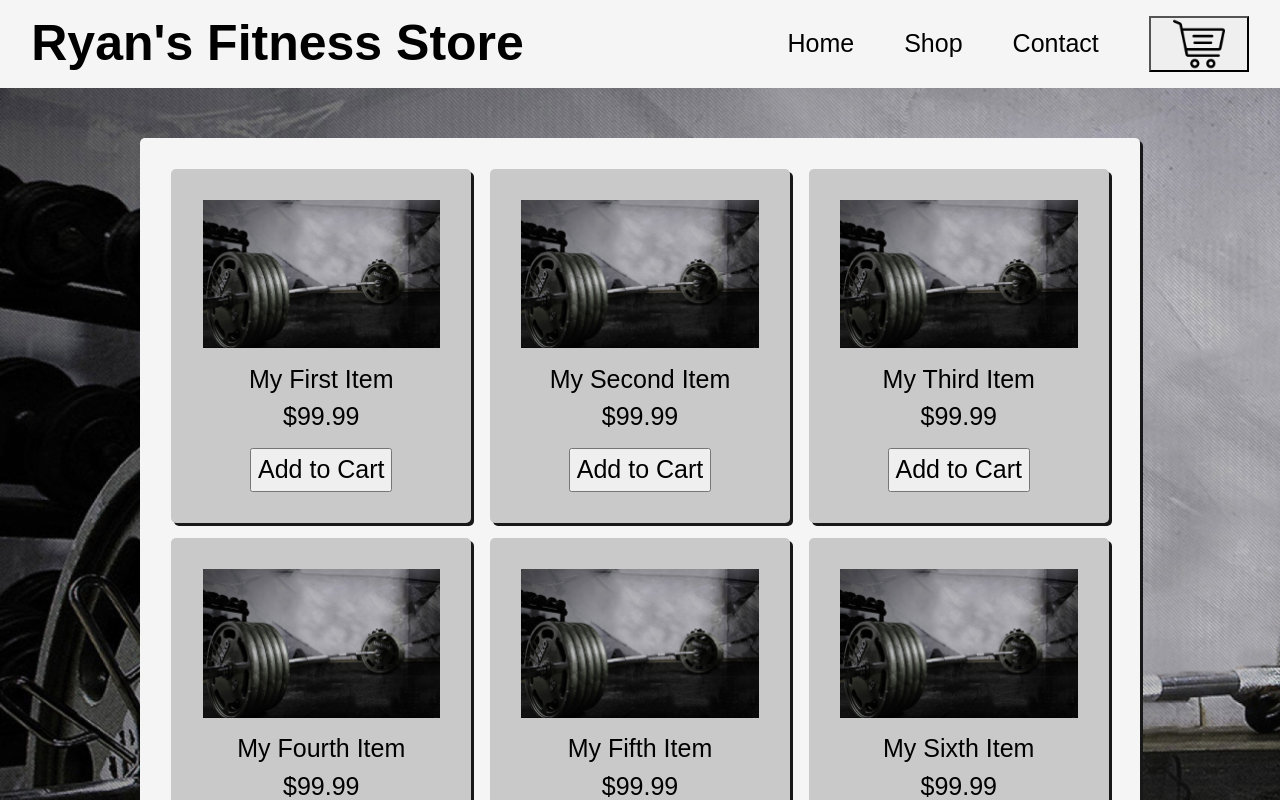
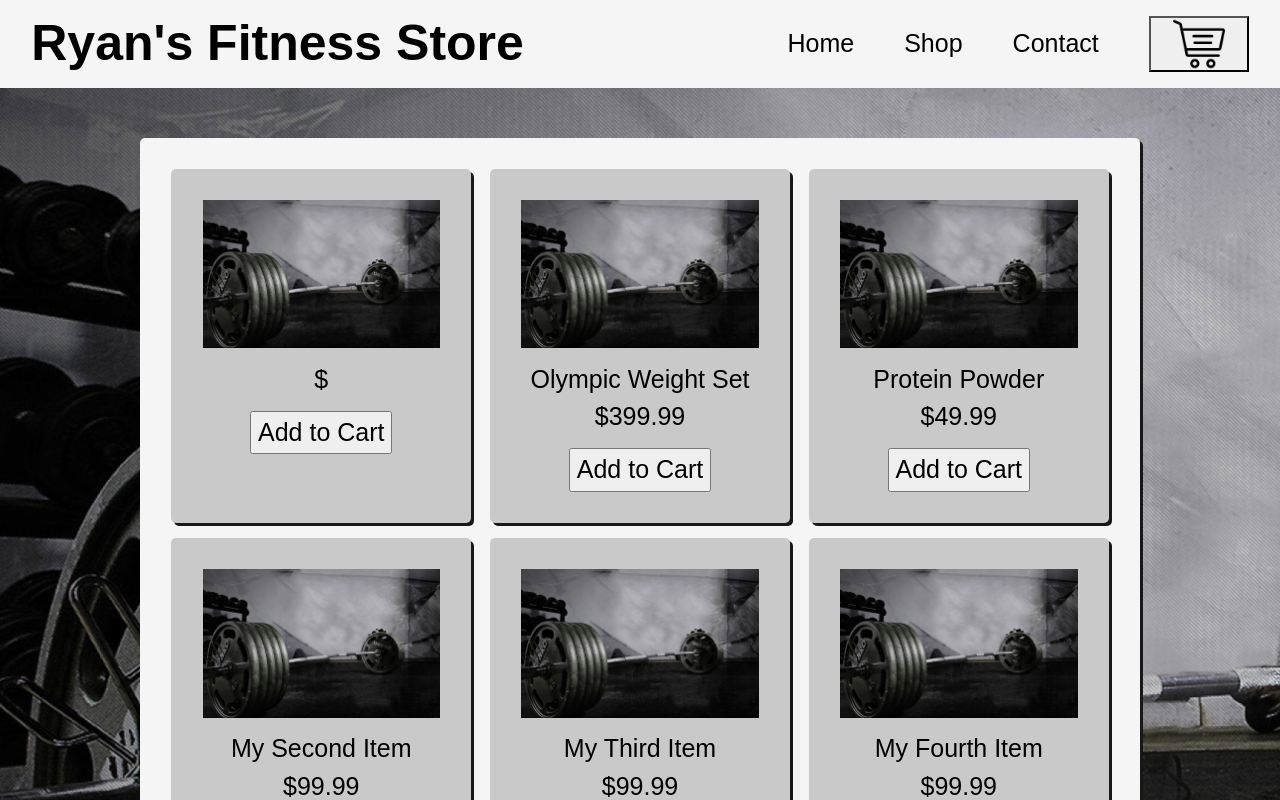
Before and after one commit to rygho90/shopping-cart, a React (Create React App) app: page /shop in a window 1280 px wide. Shown: the top 800 px of the page. Built offline with nearby package versions, Linux system fonts and the light colour scheme.

Commit message:
Add ShopItem component and start to generate items from list

```diff
--- a/src/components/App.js
+++ b/src/components/App.js
@@ -7,9 +7,16 @@ import Header from "./Header";
 import Footer from "./Footer";
 import "../css/app.css";
 
+export const itemContext = React.createContext();
+
 export default function App() {
+  const itemContextValue = {
+    itemList,
+  };
+
   return (
     <BrowserRouter>
+      <itemContext.Provider value={itemContextValue}>
         <div className="wrapper">
           <Header />
           <Routes>
@@ -19,6 +26,20 @@ export default function App() {
           </Routes>
           <Footer />
         </div>
+      </itemContext.Provider>
     </BrowserRouter>
   );
 }
+
+const itemList = [
+  {
+    id: 1,
+    name: "Olympic Weight Set",
+    price: 399.99,
+  },
+  {
+    id: 2,
+    name: "Protein Powder",
+    price: 49.99,
+  },
+];
--- a/src/components/Shop.js
+++ b/src/components/Shop.js
@@ -1,50 +1,52 @@
-import React from "react";
-import gympic from '../images/gymbg.jpg'
-
+import React, { useContext } from "react";
+import ShopItem from "./ShopItem";
+import gympic from "../images/gymbg.jpg";
+import { itemContext } from "./App";
 
 export default function Shop() {
+  const { itemList } = useContext(itemContext);
+
   return (
     <main>
       <div className="main-div shop-container">
+        <ShopItem />
+        {itemList.map((item) => {
+          return <ShopItem key={item.id} {...item} />
+        })}
+
         <div className="item-div">
           <img src={gympic} alt="placeholder"></img>
-          <div className="item-description">My First Item</div>
+          <div className="item-name">My Second Item</div>
           <div className="item-price">$99.99</div>
           <button>Add to Cart</button>
         </div>
         <div className="item-div">
           <img src={gympic} alt="placeholder"></img>
-          <div className="item-description">My Second Item</div>
+          <div className="item-name">My Third Item</div>
           <div className="item-price">$99.99</div>
           <button>Add to Cart</button>
         </div>
         <div className="item-div">
           <img src={gympic} alt="placeholder"></img>
-          <div className="item-description">My Third Item</div>
+          <div className="item-name">My Fourth Item</div>
           <div className="item-price">$99.99</div>
           <button>Add to Cart</button>
         </div>
         <div className="item-div">
           <img src={gympic} alt="placeholder"></img>
-          <div className="item-description">My Fourth Item</div>
+          <div className="item-name">My Fifth Item</div>
           <div className="item-price">$99.99</div>
           <button>Add to Cart</button>
         </div>
         <div className="item-div">
           <img src={gympic} alt="placeholder"></img>
-          <div className="item-description">My Fifth Item</div>
+          <div className="item-name">My Sixth Item</div>
           <div className="item-price">$99.99</div>
           <button>Add to Cart</button>
         </div>
         <div className="item-div">
           <img src={gympic} alt="placeholder"></img>
-          <div className="item-description">My Sixth Item</div>
-          <div className="item-price">$99.99</div>
-          <button>Add to Cart</button>
-        </div>
-        <div className="item-div">
-          <img src={gympic} alt="placeholder"></img>
-          <div className="item-description">My Seventh Item</div>
+          <div className="item-name">My Seventh Item</div>
           <div className="item-price">$99.99</div>
           <button>Add to Cart</button>
         </div>
--- /dev/null
+++ b/src/components/ShopItem.js
@@ -0,0 +1,14 @@
+import React from "react";
+import gympic from "../images/gymbg.jpg";
+
+export default function ShopItem(props) {
+  const { id, name, price } = props;
+  return (
+    <div className="item-div">
+      <img src={gympic} alt="placeholder"></img>
+      <div className="item-name">{name}</div>
+      <div className="item-price">${price}</div>
+      <button>Add to Cart</button>
+    </div>
+  );
+}
```
Lines whose indentation alone changed are shown as unchanged.
